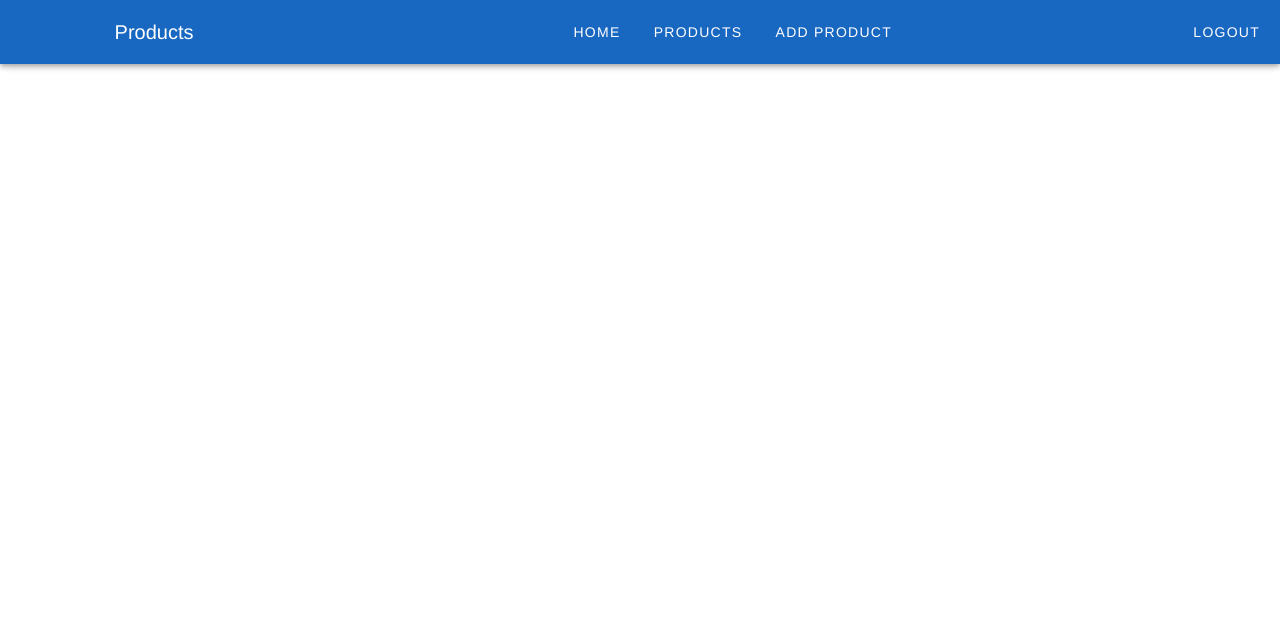
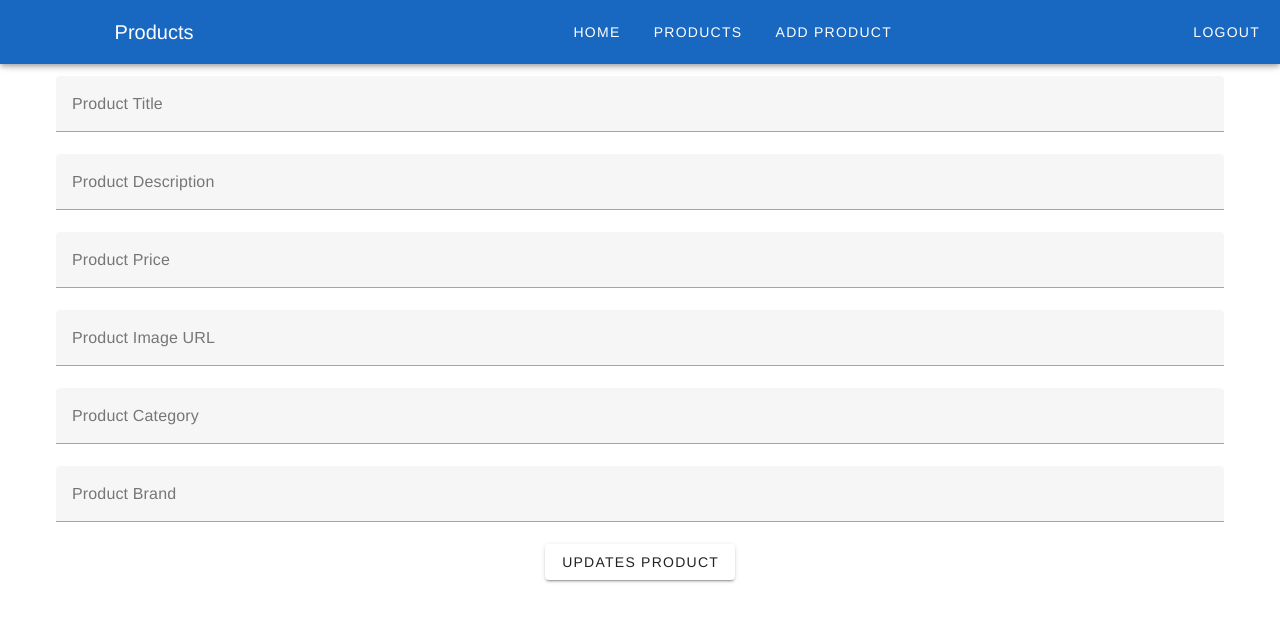
Before and after one commit to Cedrenou/sunset-rider-cms, a Vue app: page /update-product/1 in a window 1280 px wide. Shown: the top 622 px of the page. Built offline with nearby package versions, Linux system fonts and the light colour scheme; no server answers; sample sign-in values are in the browser's storage.

Commit message:
add update product

```diff
--- a/src/router/index.js
+++ b/src/router/index.js
@@ -4,11 +4,13 @@ import ProductsView from '@/views/ProductsView.vue'
 import HomeView from '@/views/HomeView.vue'
 import LoginView from '@/views/LoginView.vue'
 import store from '@/store'
+import UpdateProduct from '@/views/UpdateProduct.vue'
 
 const routes = [
     { path: '/', name: 'Home', component: HomeView, meta: { requiresAuth: true } },
     { path: '/products', name: 'Products', component: ProductsView, meta: { requiresAuth: true } },
     { path: '/add-product', name: 'AddProduct', component: AddProduct, meta: { requiresAuth: true } },
+    { path: '/update-product/:id', name: 'UpdateProduct', component: UpdateProduct, meta: { requiresAuth: true } },
     { path: '/login', name: 'Login', component: LoginView},
 ];
 
--- a/src/services/productService.js
+++ b/src/services/productService.js
@@ -3,6 +3,12 @@ import api from '@/services/api.js'
 class ProductService {
     async getProducts() {
         const url = '/products'
+        const response = await api.get(url)
+        return response.data
+    }
+
+    async getProduct(id) {
+        const url = `/products/${id}`
         const response = await api.get(url)
         return response.data
     }
--- a/src/views/ProductsView.vue
+++ b/src/views/ProductsView.vue
@@ -2,7 +2,7 @@
   <v-container>
     <v-row>
       <v-col v-for="product in products" :key="product.id">
-        <v-card>
+        <v-card @click="goToUpdateProduct(product.id)">
           <v-card-title>{{ product.title }}</v-card-title>
           <v-card-text>{{ product.description }}</v-card-text>
           <v-card-text>{{ product.category }}</v-card-text>
@@ -18,6 +18,7 @@
 <script setup>
 import {onMounted, ref} from 'vue'
 import store from '@/store'
+import router from '@/router'
 
 const products = ref([]);
 
@@ -30,5 +31,9 @@ const fetchProducts = async () => {
   }
 };
 
+const goToUpdateProduct = (id) => {
+  router.push({name: 'UpdateProduct', params: {id}})
+};
+
 onMounted(fetchProducts);
 </script>
--- /dev/null
+++ b/src/views/UpdateProduct.vue
@@ -0,0 +1,85 @@
+<template>
+  <v-container>
+    <v-form @submit.prevent="submit">
+      <v-text-field v-model="product.title" label="Product Title" required></v-text-field>
+      <v-text-field v-model="product.description" label="Product Description" required></v-text-field>
+      <v-text-field v-model="product.price" label="Product Price" required></v-text-field>
+      <v-text-field v-model="product.imageUrl" label="Product Image URL" required></v-text-field>
+      <v-text-field v-model="product.category" label="Product Category" required></v-text-field>
+      <v-select
+          v-model="product.brandId"
+          :items="computedBrands"
+          item-title="name"
+          item-value="id"
+          label="Product Brand"
+      ></v-select>
+      <v-btn type="submit">Updates Product</v-btn>
+    </v-form>
+  </v-container>
+</template>
+
+<script setup>
+import {computed, onMounted, ref} from 'vue'
+import productService from '@/services/productService'
+import {useRouter} from 'vue-router'
+
+const router = useRouter()
+const productId = router.currentRoute.value.params.id
+
+const product = ref({
+  title: '',
+  description: '',
+  price: '',
+  imageUrl: '',
+  category: '',
+  brandId: null
+})
+
+const brands = ref([])
+
+const fetchBrands = async () => {
+  try {
+    brands.value = await productService.getBrands()
+  } catch (error) {
+    console.error(error)
+  }
+}
+
+const fetchProduct = async (productId) => {
+  try {
+    product.value = await productService.getProduct(productId)
+  } catch (error) {
+    console.error(error)
+  }
+}
+
+const computedBrands = computed(() => {
+  return brands.value
+})
+
+onMounted(fetchBrands)
+onMounted(() => fetchProduct(productId))
+
+
+const submit = async () => {
+  try {
+    await productService.postProduct({
+      ...product.value,
+      brand: product.value.brandId
+    })
+    product.value = {
+      title: '',
+      description: '',
+      price: '',
+      imageUrl: '',
+      category: '',
+      brand: null
+    }
+  } catch (error) {
+    console.error(error)
+  }
+}
+
+</script>
+
+<style></style>
```
